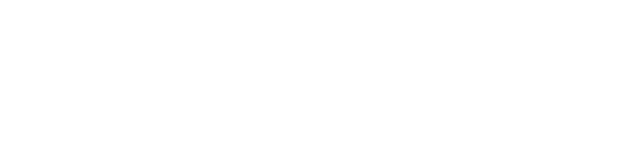
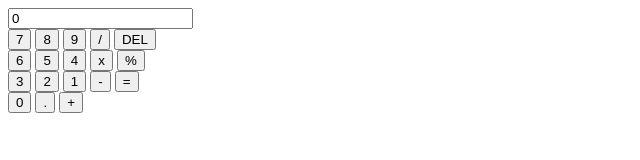
Before and after one commit to devIYKE/Calculator-APP-PROJECT, a plain HTML site: page index.html in a window 1280 px wide. Shown: the whole page, without its empty margins (0-640 px from the left). Drawn offline with Linux system fonts and the light colour scheme.

Commit message:
created the layout of buttons for the calculator

```diff
--- a/index.html
+++ b/index.html
@@ -5,4 +5,37 @@
         <link href="style.css" rel= "stylesheet" type= "text/css">
         <script src="myscripts.js"></script>
     </head>
+
+    <div id="outer-wrapper">
+        <div id="inner-wrapper">
+        <div id ="screen-show">
+         <input type="text" name="screen" value="0"  id="screen" placeholder="0" -disabled="true">
+        </div>
+        <div id="button-show">
+         <button id="7" value="7" onclick="numbers(7)">7</button>
+         <button id="8" value="8" onclick="numbers(8)">8</button>
+         <button id="9" value="9" onclick="numbers(9)">9</button>
+         <button id="divide" value="/" onclick="numbers('/')">/</button>
+         <button id="del" value="del" onclick="deleted(del)">DEL</button>
+         <br>
+         <button id="6" value="6" onclick="numbers(6)">6</button>
+         <button id="5" value="5" onclick="numbers(5)">5</button>
+         <button id="4" value="4" onclick="numbers(4)">4</button>
+         <button id="multiply" value="*" onclick="numbers('*')">x</button>
+         <button id="percent" value="%" onclick="numbers('%')">%</button>
+         <br>
+         <button id="3" value="3" onclick="numbers(3)" >3</button>
+         <button id="2" value="2" onclick="numbers(2)">2</button>
+         <button id="1" value="1" onclick="numbers(1)">1</button>
+         <button id="substrct" value="-" onclick="numbers('-')">-</button>
+         <button id="equal" value="=" onclick="numbers('=')">=</button>
+         <br>
+         <button id="b0" value="0" onclick="numbers(0)">0</button>
+         <button id="dot" value="." onclick="dots('.')">.</button>
+         <button id="add" value="+" onclick="numbers('+')">+</button>
+        </div>
+        <!-- <div><p>vita!</p></div> -->
+        </div>
+
+       </div>
 </html>
```
